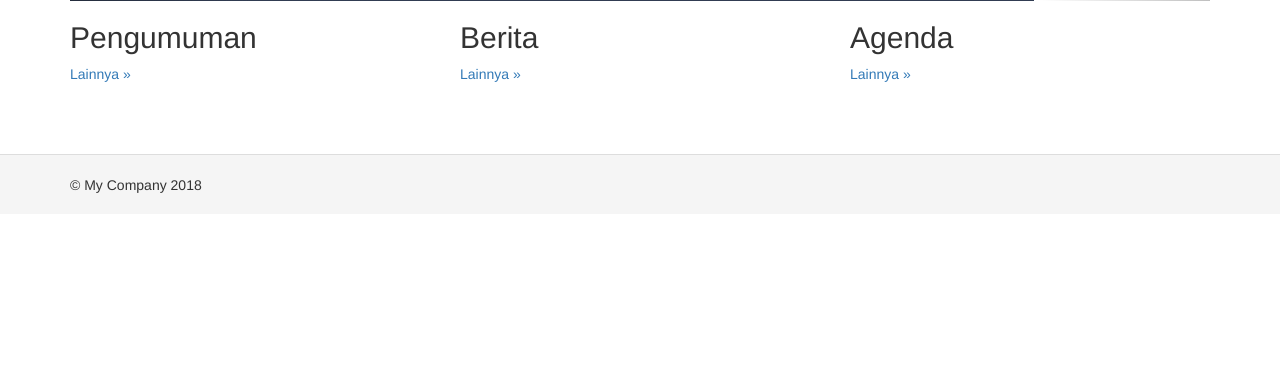
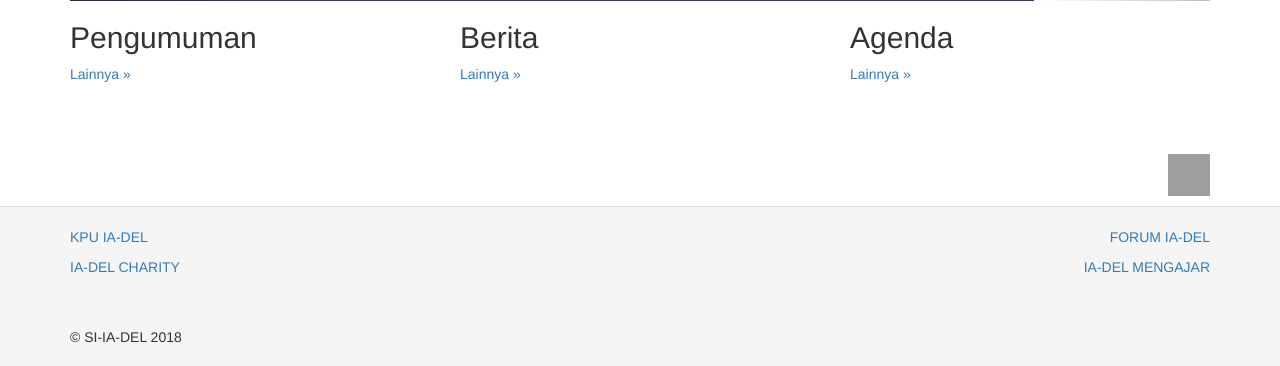
Before and after one commit to hasiholandd/siadel, a Yii app: template views/site/index.php in a window 1280 px wide. Shown: the part 586-952 px from the top of the page. Before the commit the page ends 779 px from the top, so only its background shows below. Run offline with PHP 8.4 and a stand-in for Yii, Linux system fonts and the light colour scheme; the template is opened without the code that fills it, so the values that code supplies are empty; some libraries are stand-ins or nearby versions; grey boxes are pictures that could not be loaded.

Commit message:
Add Footer

```diff
--- a/views/layouts/main.php
+++ b/views/layouts/main.php
@@ -28,10 +28,10 @@ AppAsset::register($this);
 <div class="wrap">
     <?php
     NavBar::begin([
-        'brandLabel' => 'My Company',
+        'brandLabel' => 'SI-IA-DEL',
         'brandUrl' => Yii::$app->homeUrl,
         'options' => [
-            'class' => 'navbar-inverse navbar-fixed-top',
+            'class' => 'navbar-inverse navbar-top',
         ],
     ]);
     $session = Yii::$app->session;
@@ -227,9 +227,24 @@ AppAsset::register($this);
     </div>
 </div>
 
-<footer class="footer">
+<div class="container">
+    <p class="pull-right"><a href="https://www.facebook.com/IADelOfficial/"><img src="/images/icon/facebook_circle-512.png" alt="Facebook" height="42" width="42"></p>
+</div>
+
+<footer class="footer" style="height:20%;">
     <div class="container">
-        <p class="pull-left">&copy; My Company <?= date('Y') ?></p>
+        <p class="pull-left"><a href="/kpu">KPU IA-DEL</a></p>
+        <p class="pull-right"><a href="/forum">FORUM IA-DEL</a></p>
+    </div>
+
+    <div class="container">
+        <p class="pull-left"><a href="/charity">IA-DEL CHARITY</a></p>
+        <p class="pull-right"><a href="/ia-del-mengajar">IA-DEL MENGAJAR</a></p>
+    </div>
+    <br><br>
+
+    <div class="container">
+        <p class="pull-left">&copy; SI-IA-DEL <?= date('Y') ?></p>
 
         <p class="pull-right"><?= Yii::powered() ?></p>
     </div>
```
